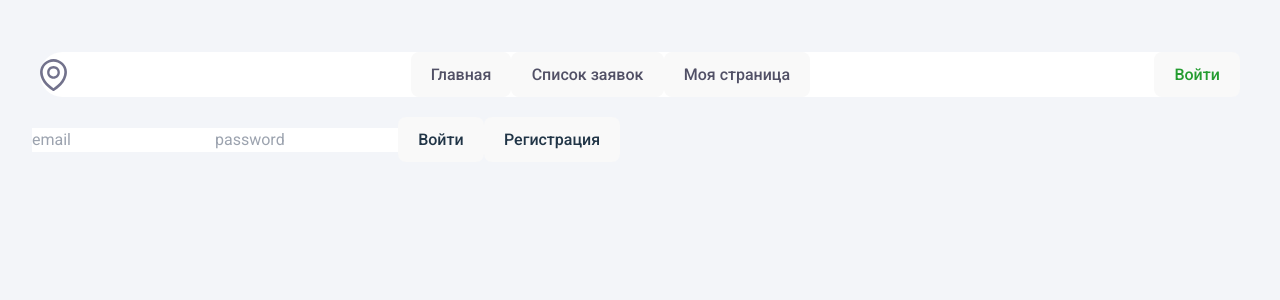
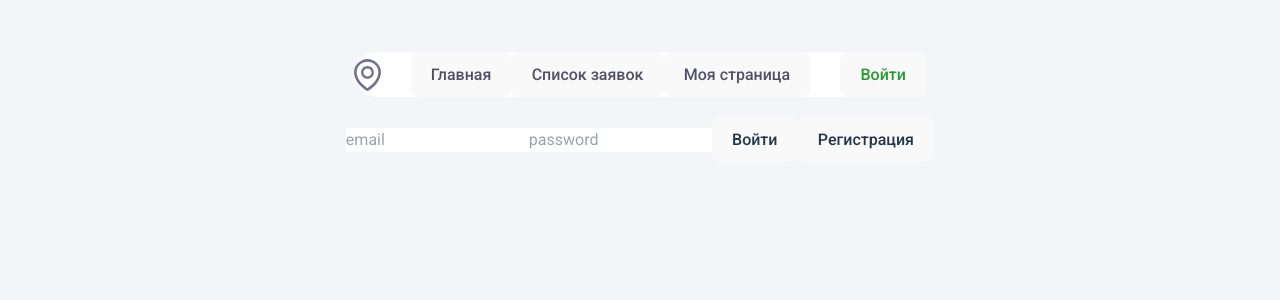
Before and after one commit to Akolenko/Karma, a React (Vite) app in the folder client/: page /login in a window 1280 px wide. Shown: the top 300 px of the page. Built offline with nearby package versions, Linux system fonts and the light colour scheme; no server answers.

Commit message:
add styles

```diff
--- a/client/src/index.css
+++ b/client/src/index.css
@@ -17,8 +17,8 @@
 body {
   margin: 0;
   padding: 0;
-  /* display: flex;
-  place-items: center; */
+  display: flex;
+ /* place-items: center; */
   width: 100vw;
   min-width: 320px;
   min-height: 100vh;
```
